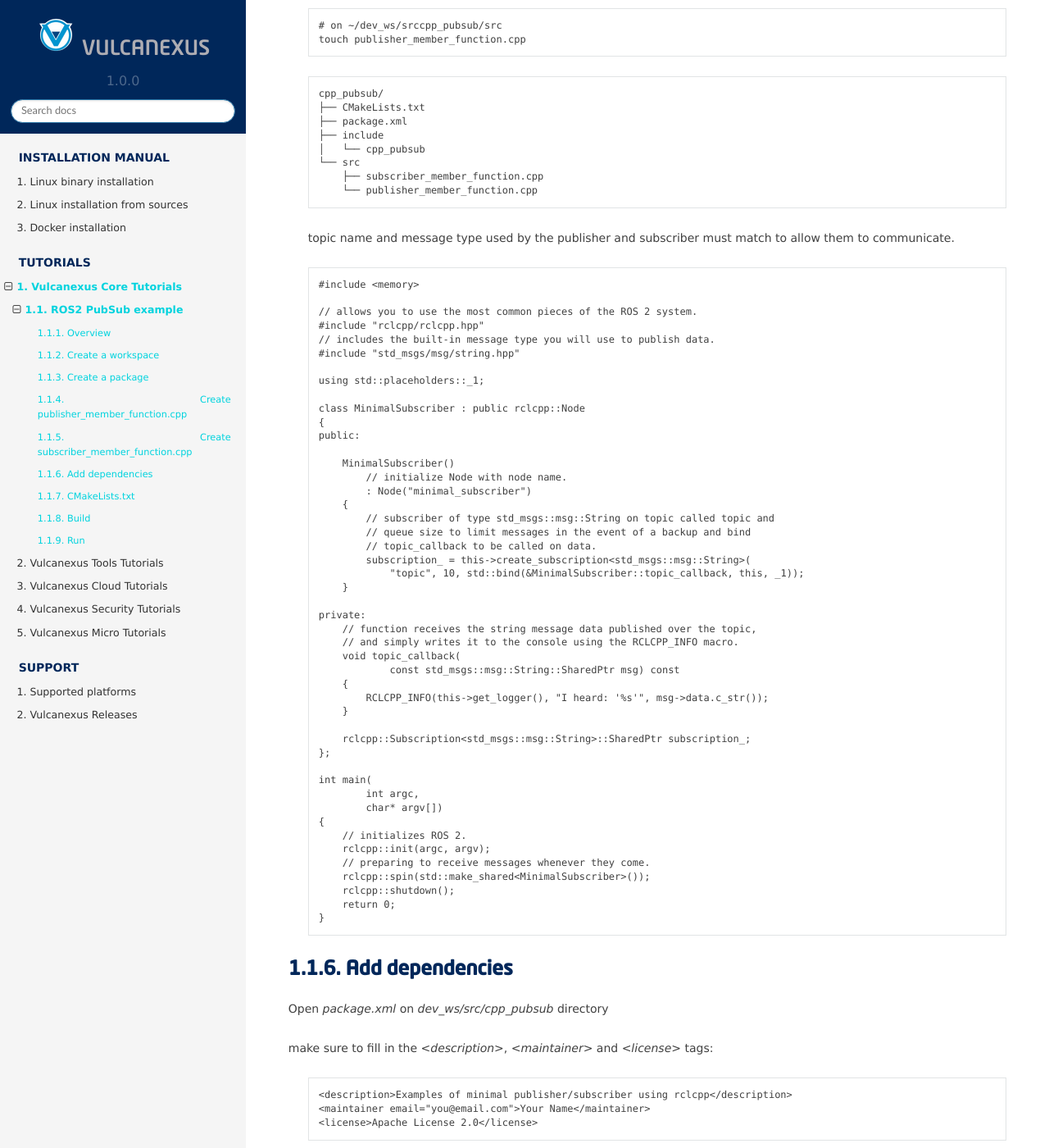
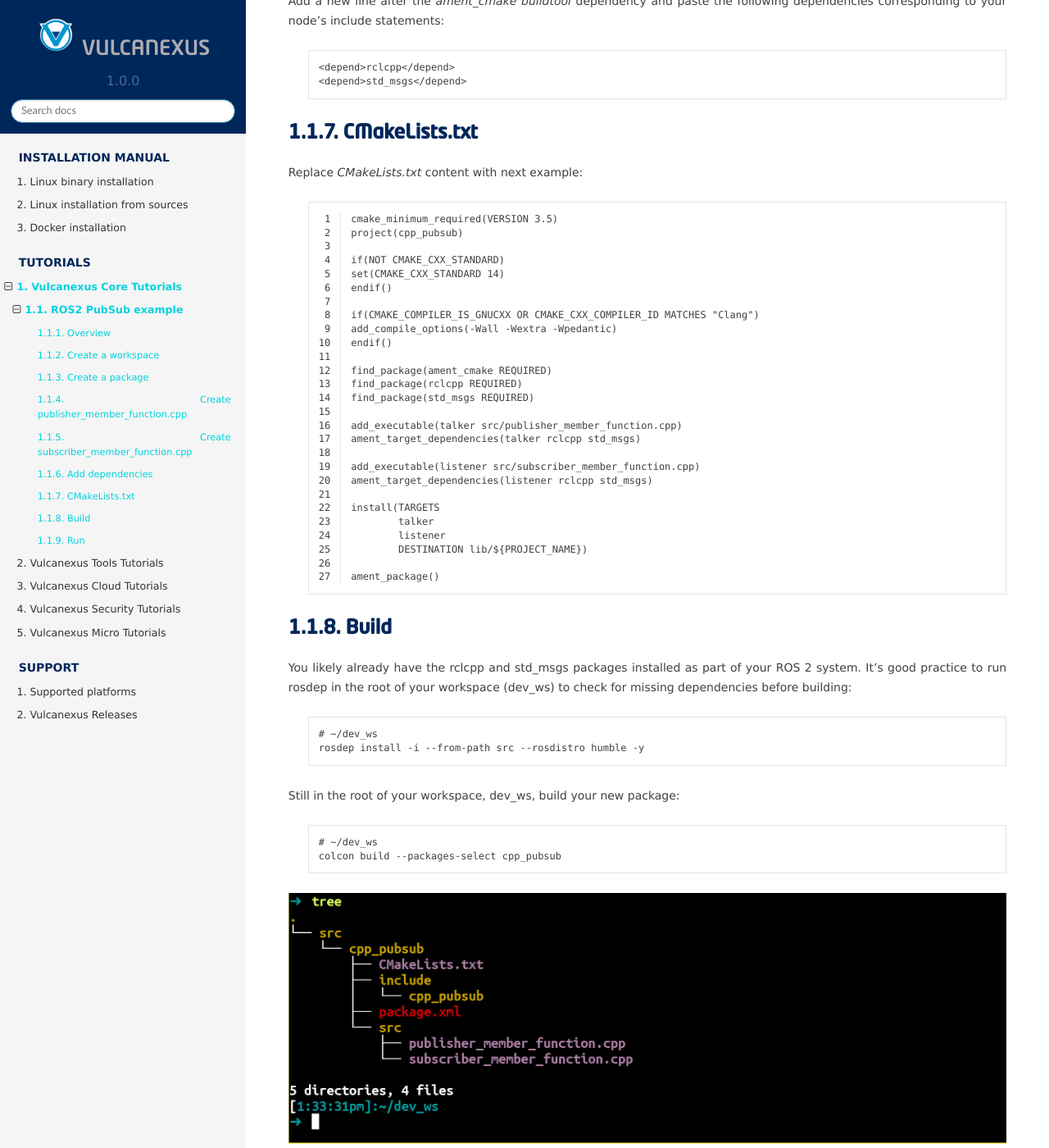
Before and after one commit to eProsima/vulcanexus, a Sphinx documentation site: the page built from docs/rst/tutorials/core/ros2_pub_sub/ros2_pub_sub.rst, in a window 1280 px wide and 1400 px high, scrolled down 2992 px. Shown: the whole window at 82% size. Built offline with Sphinx 7.4.7 and the Read the Docs theme 2.0.0, drawn with Linux system fonts in a browser that asks for light colours; some of the changed text lies outside the part shown.

Commit message:
Add gifs

```diff
--- /dev/null
+++ b/docs/resources/examples/core/ros2_pub_sub/CMakeLists.txt
@@ -0,0 +1,27 @@
+cmake_minimum_required(VERSION 3.5)
+project(cpp_pubsub)
+
+if(NOT CMAKE_CXX_STANDARD)
+set(CMAKE_CXX_STANDARD 14)
+endif()
+
+if(CMAKE_COMPILER_IS_GNUCXX OR CMAKE_CXX_COMPILER_ID MATCHES "Clang")
+add_compile_options(-Wall -Wextra -Wpedantic)
+endif()
+
+find_package(ament_cmake REQUIRED)
+find_package(rclcpp REQUIRED)
+find_package(std_msgs REQUIRED)
+
+add_executable(talker src/publisher_member_function.cpp)
+ament_target_dependencies(talker rclcpp std_msgs)
+
+add_executable(listener src/subscriber_member_function.cpp)
+ament_target_dependencies(listener rclcpp std_msgs)
+
+install(TARGETS
+        talker
+        listener
+        DESTINATION lib/${PROJECT_NAME})
+
+ament_package()
--- a/docs/rst/tutorials/core/ros2_pub_sub/ros2_pub_sub.rst
+++ b/docs/rst/tutorials/core/ros2_pub_sub/ros2_pub_sub.rst
@@ -37,6 +37,7 @@
 Create a package
 ----------------
 
+
 Recall that packages should be created in the src directory, not the root of the workspace. So, navigate into dev_ws/src, and run the package creation command:
 
     .. code-block:: bash
@@ -54,6 +55,10 @@
         ├── include
         │   └── cpp_pubsub
         └── src
+
+.. figure:: /rst/figures/tutorials/core/ros2_pub_sub/gif1.gif
+    :width: 1000px
+    :align: center
 
 Create publisher_member_function.cpp
 ------------------------------------
@@ -73,73 +78,9 @@
         └── src
             └── publisher_member_function.cpp
 
-    .. code-block:: c++
-
-        // node dependencies.
-        #include <chrono>
-        #include <functional>
-        #include <memory>
-        #include <string>
-
-        // allows you to use the most common pieces of the ROS 2 system.
-        #include "rclcpp/rclcpp.hpp"
-        // includes the built-in message type you will use to publish data.
-        #include "std_msgs/msg/string.hpp"
-
-        using namespace std::chrono_literals;
-
-        /* This example creates a subclass of Node and uses std::bind() to register a
-        * member function as a callback from the timer. */
-
-        // creates the node class MinimalPublisher by inheriting from rclcpp::Node.
-        // Every this in the code is referring to the node.
-        class MinimalPublisher : public rclcpp::Node
-        {
-        public:
-
-            MinimalPublisher()
-                // initialize Node with node name.
-                : Node("minimal_publisher")
-                , count_(0)
-            {
-                // publisher of type std_msgs::msg::String on topic called topic and
-                // queue size to limit messages in the event of a backup.
-                publisher_ = this->create_publisher<std_msgs::msg::String>("topic", 10);
-
-                // timer_callback function will be executed twice a second.
-                timer_ = this->create_wall_timer(
-                    500ms, std::bind(&MinimalPublisher::timer_callback, this));
-            }
-
-        private:
-
-            // The timer_callback function is where the message data is set and the messages are actually published.
-            void timer_callback()
-            {
-                auto message = std_msgs::msg::String();
-                message.data = "Hello, world! " + std::to_string(count_++);
-                // The RCLCPP_INFO macro ensures every published message is printed to the console.
-                RCLCPP_INFO(this->get_logger(), "Publishing: '%s'", message.data.c_str());
-                publisher_->publish(message);
-            }
-
-            // private attributes.
-            rclcpp::TimerBase::SharedPtr timer_;
-            rclcpp::Publisher<std_msgs::msg::String>::SharedPtr publisher_;
-            size_t count_;
-        };
-
-        int main(
-                int argc,
-                char* argv[])
-        {
-            // initializes ROS 2.
-            rclcpp::init(argc, argv);
-            // starts processing data from the node, including callbacks from the timer.
-            rclcpp::spin(std::make_shared<MinimalPublisher>());
-            rclcpp::shutdown();
-            return 0;
-        }
+    .. literalinclude:: ../../../../resources/examples/core/ros2_pub_sub/src/publisher_member_function.cpp
+        :language: C++
+        :linenos:
 
 Create subscriber_member_function.cpp
 -------------------------------------
@@ -162,55 +103,10 @@
 
     topic name and message type used by the publisher and subscriber must match to allow them to communicate.
 
-    .. code-block:: c++
+    .. literalinclude:: ../../../../resources/examples/core/ros2_pub_sub/src/subscriber_member_function.cpp
+        :language: C++
+        :linenos:
 
-        #include <memory>
-
-        // allows you to use the most common pieces of the ROS 2 system.
-        #include "rclcpp/rclcpp.hpp"
-        // includes the built-in message type you will use to publish data.
-        #include "std_msgs/msg/string.hpp"
-
-        using std::placeholders::_1;
-
-        class MinimalSubscriber : public rclcpp::Node
-        {
-        public:
-
-            MinimalSubscriber()
-                // initialize Node with node name.
-                : Node("minimal_subscriber")
-            {
-                // subscriber of type std_msgs::msg::String on topic called topic and
-                // queue size to limit messages in the event of a backup and bind
-                // topic_callback to be called on data.
-                subscription_ = this->create_subscription<std_msgs::msg::String>(
-                    "topic", 10, std::bind(&MinimalSubscriber::topic_callback, this, _1));
-            }
-
-        private:
-            // function receives the string message data published over the topic,
-            // and simply writes it to the console using the RCLCPP_INFO macro.
-            void topic_callback(
-                    const std_msgs::msg::String::SharedPtr msg) const
-            {
-                RCLCPP_INFO(this->get_logger(), "I heard: '%s'", msg->data.c_str());
-            }
-
-            rclcpp::Subscription<std_msgs::msg::String>::SharedPtr subscription_;
-        };
-
-        int main(
-                int argc,
-                char* argv[])
-        {
-            // initializes ROS 2.
-            rclcpp::init(argc, argv);
-            // preparing to receive messages whenever they come.
-            rclcpp::spin(std::make_shared<MinimalSubscriber>());
-            rclcpp::shutdown();
-            return 0;
-        }
 
 Add dependencies
 ----------------
@@ -237,35 +133,9 @@
 
 Replace `CMakeLists.txt` content with next example:
 
-    .. code-block:: text
-
-        cmake_minimum_required(VERSION 3.5)
-        project(cpp_pubsub)
-
-        if(NOT CMAKE_CXX_STANDARD)
-        set(CMAKE_CXX_STANDARD 14)
-        endif()
-
-        if(CMAKE_COMPILER_IS_GNUCXX OR CMAKE_CXX_COMPILER_ID MATCHES "Clang")
-        add_compile_options(-Wall -Wextra -Wpedantic)
-        endif()
-
-        find_package(ament_cmake REQUIRED)
-        find_package(rclcpp REQUIRED)
-        find_package(std_msgs REQUIRED)
-
-        add_executable(talker src/publisher_member_function.cpp)
-        ament_target_dependencies(talker rclcpp std_msgs)
-
-        add_executable(listener src/subscriber_member_function.cpp)
-        ament_target_dependencies(listener rclcpp std_msgs)
-
-        install(TARGETS
-                talker
-                listener
-                DESTINATION lib/${PROJECT_NAME})
-
-        ament_package()
+    .. literalinclude:: ../../../../resources/examples/core/ros2_pub_sub/CMakeLists.txt
+        :language: text
+        :linenos:
 
 Build
 -----
@@ -284,6 +154,9 @@
         # ~/dev_ws
         colcon build --packages-select cpp_pubsub
 
+.. figure:: /rst/figures/tutorials/core/ros2_pub_sub/gif2.gif
+    :width: 1000px
+    :align: center
 
 Run
 -----
```
Also changed, not shown: docs/resources/examples/core/ros2_pub_sub/package.xml (added, +20 -0 lines), docs/rst/figures/tutorials/core/ros2_pub_sub/gif.gif (added), docs/rst/figures/tutorials/core/ros2_pub_sub/gif1.gif (added), docs/rst/figures/tutorials/core/ros2_pub_sub/gif2.gif (added), 2 other files.
